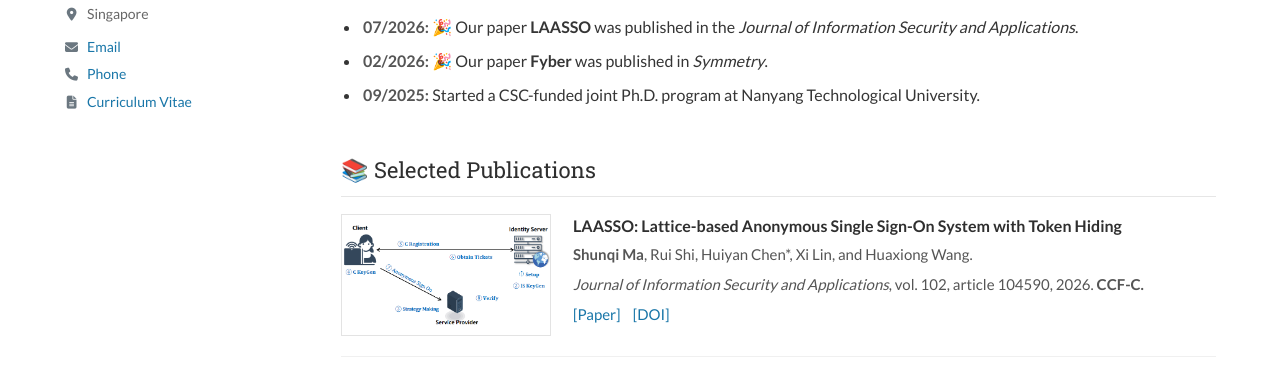
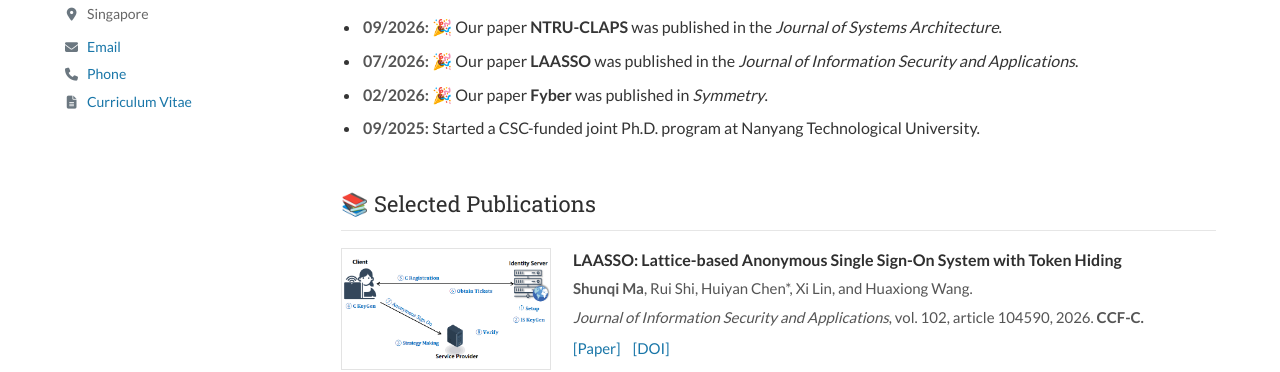
Before and after one commit to ShunqiMa/shunqima.github.io, a plain HTML site: page index.html in a window 1280 px wide. Shown: the part 430-802 px from the top of the page. Drawn offline with Linux system fonts and the light colour scheme.

Commit message:
Update index.html

```diff
--- a/index.html
+++ b/index.html
@@ -62,6 +62,7 @@
         <section id="news">
           <h2>📰 News</h2>
           <ul class="news-list">
+            <li><span>09/2026:</span> 🎉 Our paper <strong>NTRU-CLAPS</strong> was published in the <em>Journal of Systems Architecture</em>.</li>
             <li><span>07/2026:</span> 🎉 Our paper <strong>LAASSO</strong> was published in the <em>Journal of Information Security and Applications</em>.</li>
             <li><span>02/2026:</span> 🎉 Our paper <strong>Fyber</strong> was published in <em>Symmetry</em>.</li>
             <li><span>09/2025:</span> Started a CSC-funded joint Ph.D. program at Nanyang Technological University.</li>
```
